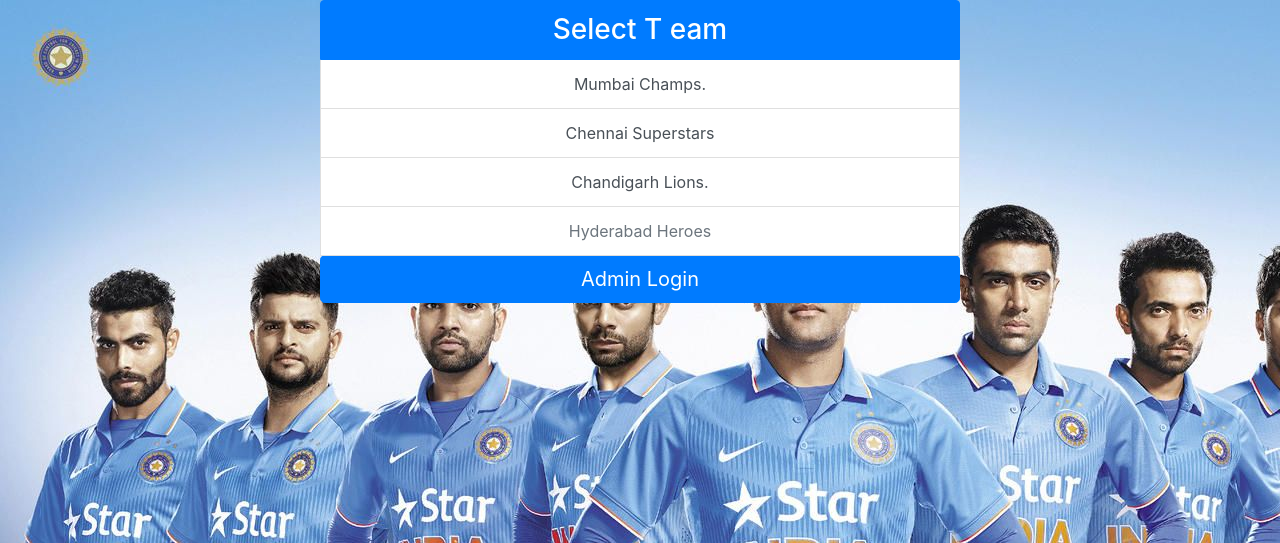
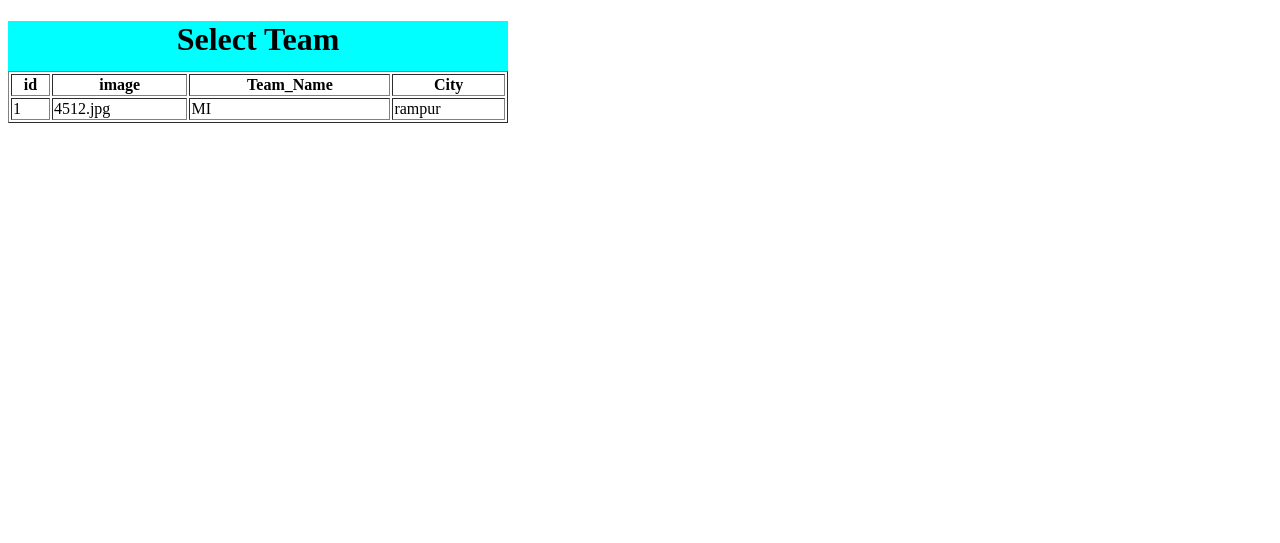
Before and after one commit to sandeep9927/cricket-team-players, a PHP site: page / in a window 1280 px wide. Shown: the top 543 px of the page. Run offline with PHP 8.4, Linux system fonts and the light colour scheme; some libraries are stand-ins or nearby versions.

Commit message:
index.php edit

```diff
--- a/index.php
+++ b/index.php
@@ -1,32 +1,37 @@
-<!doctype html>
+<!DOCTYPE html>
 <html lang="en">
-  <head>
-    <!-- Required meta tags -->
-    <meta charset="utf-8">
-    <meta name="viewport" content="width=device-width, initial-scale=1, shrink-to-fit=no">
+<head>
+  <meta charset="UTF-8">
+  <meta name="viewport" content="width=device-width, initial-scale=1.0">
+  <title>Document</title>
+</head>
+<body>
+  <div>
+    <div style="height: 50px; width:500px;background-color:aqua;">
+      <h1 style="text-align: center;">Select Team</h1>
+    </div>
+    <div>
+      <table border="" style="height: 50px; width:500px;">
+        <thead>
+          <tr>
+            <th>id</th>
+            <th>image</th>
+            <th>Team_Name</th>
+            <th>City</th>
 
-    <!-- Bootstrap CSS -->
-    <link rel="stylesheet" href="https://maxcdn.bootstrapcdn.com/bootstrap/4.0.0/css/bootstrap.min.css" integrity="sha384-Gn5384xqQ1aoWXA+058RXPxPg6fy4IWvTNh0E263XmFcJlSAwiGgFAW/dAiS6JXm" crossorigin="anonymous">
+          </tr>
+        </thead>
+        <tbody>
+          <tr>
+            <td>1</td>
+            <td>4512.jpg</td>
+            <td>MI</td>
+            <td>rampur</td>
 
-    <title>Hello, world!</title>
-  </head>
-  <body style="background-image: url('image/dhoni.jpg');">
-  <?php //include "navbar.php"?>
-  <div class="list-group" style="text-align: center; margin-left:25%; margin-right:25%;" >
-      <h3 style="text-align: center;" class="list-group-item list-group-item-action active">Select T    eam</h3>
-
-  <a href="team.php" class="list-group-item list-group-item-action">Mumbai Champs.</a>
-  <a href="#" class="list-group-item list-group-item-action">Chennai Superstars</a>
-  <a href="#" class="list-group-item list-group-item-action">Chandigarh Lions.</a>
-  <a href="#" class="list-group-item list-group-item-action disabled">Hyderabad Heroes</a>
-  <a href="admin/login.php" class="btn btn-primary btn-lg btn-block">Admin Login</a>
-
-</div>
-
-    <!-- Optional JavaScript -->
-    <!-- jQuery first, then Popper.js, then Bootstrap JS -->
-    <script src="https://code.jquery.com/jquery-3.2.1.slim.min.js" integrity="sha384-KJ3o2DKtIkvYIK3UENzmM7KCkRr/rE9/Qpg6aAZGJwFDMVNA/GpGFF93hXpG5KkN" crossorigin="anonymous"></script>
-    <script src="https://cdnjs.cloudflare.com/ajax/libs/popper.js/1.12.9/umd/popper.min.js" integrity="sha384-ApNbgh9B+Y1QKtv3Rn7W3mgPxhU9K/ScQsAP7hUibX39j7fakFPskvXusvfa0b4Q" crossorigin="anonymous"></script>
-    <script src="https://maxcdn.bootstrapcdn.com/bootstrap/4.0.0/js/bootstrap.min.js" integrity="sha384-JZR6Spejh4U02d8jOt6vLEHfe/JQGiRRSQQxSfFWpi1MquVdAyjUar5+76PVCmYl" crossorigin="anonymous"></script>
-  </body>
+          </tr>
+        </tbody>
+      </table>
+    </div>
+  </div>
+</body>
 </html>
```
